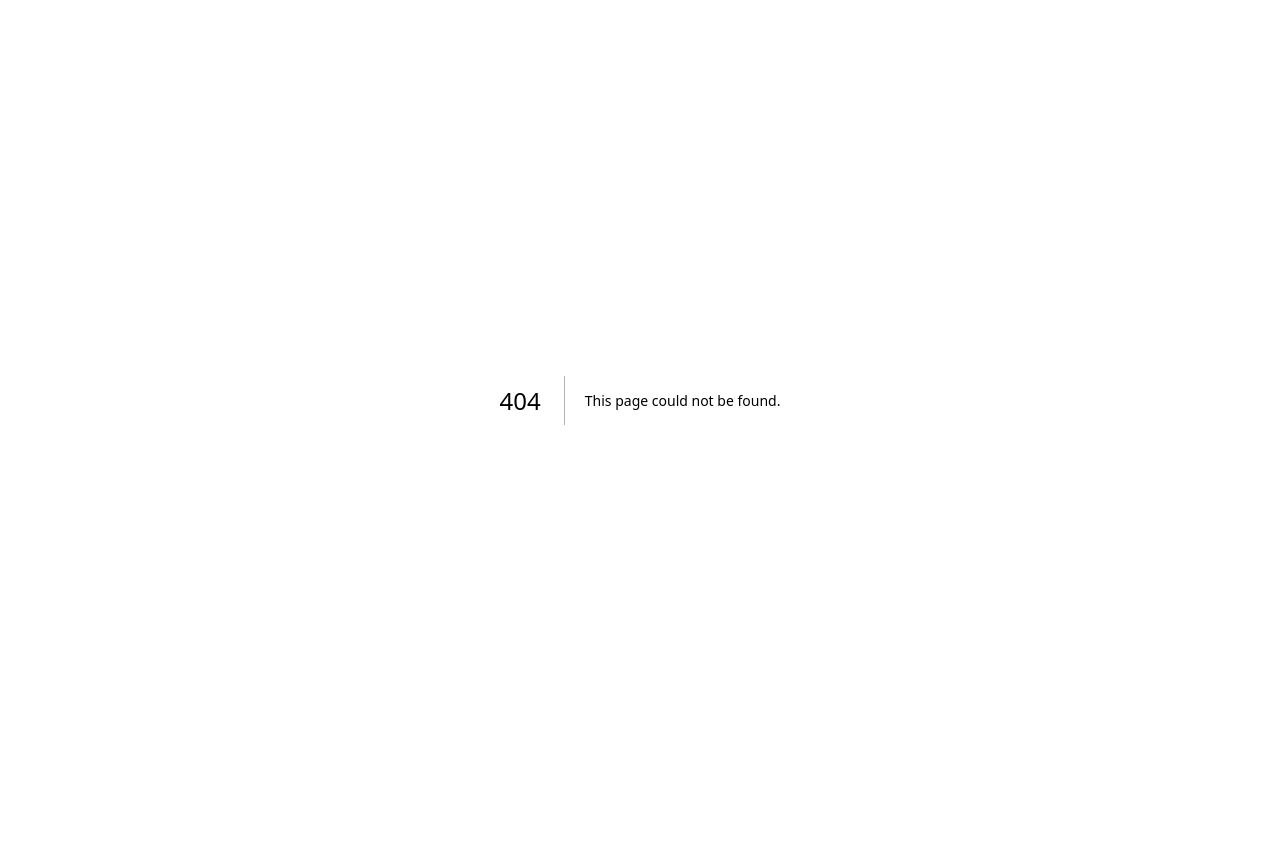
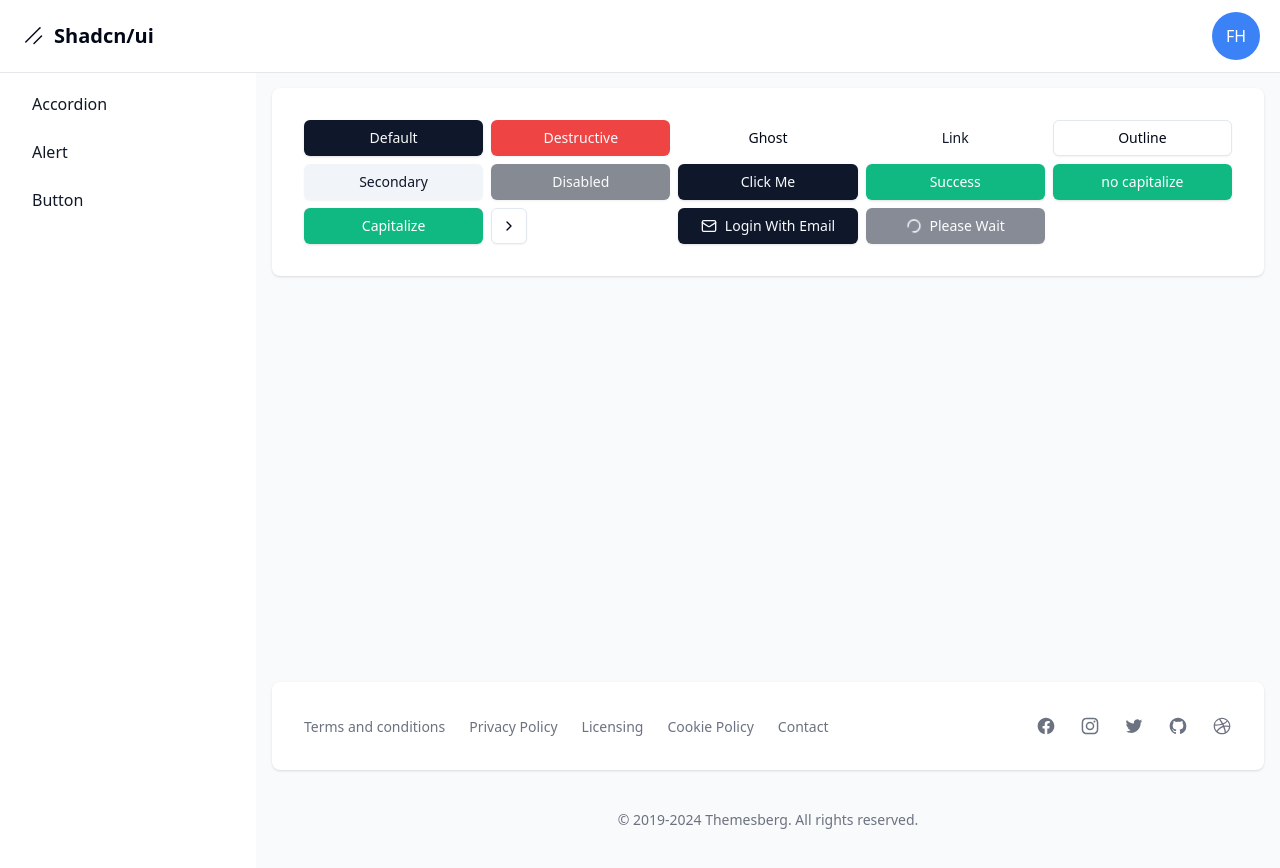
Before and after one commit to MiguelDecode/shadcn-tutorial, a Next.js app: page /dashboard/button in a window 1280 px wide. Before the commit this address had no page. Before the commit the page ends 800 px from the top, so only its background shows below. Built offline with nearby package versions, Linux system fonts and the light colour scheme.

Commit message:
feat: component button

```diff
--- a/package.json
+++ b/package.json
@@ -11,6 +11,7 @@
   "dependencies": {
     "@radix-ui/react-accordion": "^1.2.0",
     "@radix-ui/react-icons": "^1.3.0",
+    "@radix-ui/react-slot": "^1.1.0",
     "class-variance-authority": "^0.7.0",
     "clsx": "^2.1.1",
     "lucide-react": "^0.446.0",
--- /dev/null
+++ b/src/app/dashboard/button/page.tsx
@@ -0,0 +1,41 @@
+"use client";
+
+import { Button } from "@/components/ui/button";
+import { ChevronRight, Loader2, Mail } from "lucide-react";
+
+export default function Page() {
+  return (
+    <div className="grid grid-cols-5 gap-2">
+      <Button>default</Button>
+      <Button variant="destructive">destructive</Button>
+      <Button variant="ghost">ghost</Button>
+      <Button variant="link">link</Button>
+      <Button variant="outline">outline</Button>
+      <Button variant="secondary">secondary</Button>
+      <Button disabled>disabled</Button>
+      <Button onClick={() => console.log("Click")}>click me</Button>
+      <Button variant="success">success</Button>
+
+      <Button variant="success" capitalize={false}>
+        no capitalize
+      </Button>
+
+      <Button variant="success" capitalize={true}>
+        capitalize
+      </Button>
+
+      <Button variant="outline" size="icon">
+        <ChevronRight className="h-4 w-4" />
+      </Button>
+
+      <Button>
+        <Mail className="mr-2 h-4 w-4" /> Login with Email
+      </Button>
+
+      <Button disabled>
+        <Loader2 className="mr-2 h-4 w-4 animate-spin" />
+        Please wait
+      </Button>
+    </div>
+  );
+}
--- a/src/app/dashboard/layout.tsx
+++ b/src/app/dashboard/layout.tsx
@@ -3,6 +3,7 @@
 const links = [
   { name: "accordion", href: "accordion" },
   { name: "alert", href: "alert" },
+  { name: "button", href: "button" },
 ];
 
 export default function DashboardLayout({
--- /dev/null
+++ b/src/components/ui/button.tsx
@@ -0,0 +1,64 @@
+import * as React from "react";
+import { Slot } from "@radix-ui/react-slot";
+import { cva, type VariantProps } from "class-variance-authority";
+
+import { cn } from "@/lib/utils";
+
+const buttonVariants = cva(
+  "inline-flex items-center justify-center whitespace-nowrap rounded-md text-sm font-medium transition-colors focus-visible:outline-none focus-visible:ring-1 focus-visible:ring-ring disabled:pointer-events-none disabled:opacity-50",
+  {
+    variants: {
+      variant: {
+        default:
+          "bg-primary text-primary-foreground shadow hover:bg-primary/90",
+        destructive:
+          "bg-destructive text-destructive-foreground shadow-sm hover:bg-destructive/90",
+        outline:
+          "border border-input bg-background shadow-sm hover:bg-accent hover:text-accent-foreground",
+        secondary:
+          "bg-secondary text-secondary-foreground shadow-sm hover:bg-secondary/80",
+        ghost: "hover:bg-accent hover:text-accent-foreground",
+        link: "text-primary underline-offset-4 hover:underline",
+        success: "bg-emerald-500 text-white shadow hover:bg-emerald-600",
+      },
+      size: {
+        default: "h-9 px-4 py-2",
+        sm: "h-8 rounded-md px-3 text-xs",
+        lg: "h-10 rounded-md px-8",
+        icon: "h-9 w-9",
+      },
+    },
+    defaultVariants: {
+      variant: "default",
+      size: "default",
+    },
+  }
+);
+
+export interface ButtonProps
+  extends React.ButtonHTMLAttributes<HTMLButtonElement>,
+    VariantProps<typeof buttonVariants> {
+  asChild?: boolean;
+  capitalize?: boolean;
+}
+
+const Button = React.forwardRef<HTMLButtonElement, ButtonProps>(
+  (
+    { className, variant, size, asChild = false, capitalize = true, ...props },
+    ref
+  ) => {
+    const Comp = asChild ? Slot : "button";
+    return (
+      <Comp
+        className={cn(buttonVariants({ variant, size, className }), {
+          capitalize: capitalize,
+        })}
+        ref={ref}
+        {...props}
+      />
+    );
+  }
+);
+Button.displayName = "Button";
+
+export { Button, buttonVariants };
```
Also changed, not shown: 1 other file (tests, documents, lock files or other folders).
